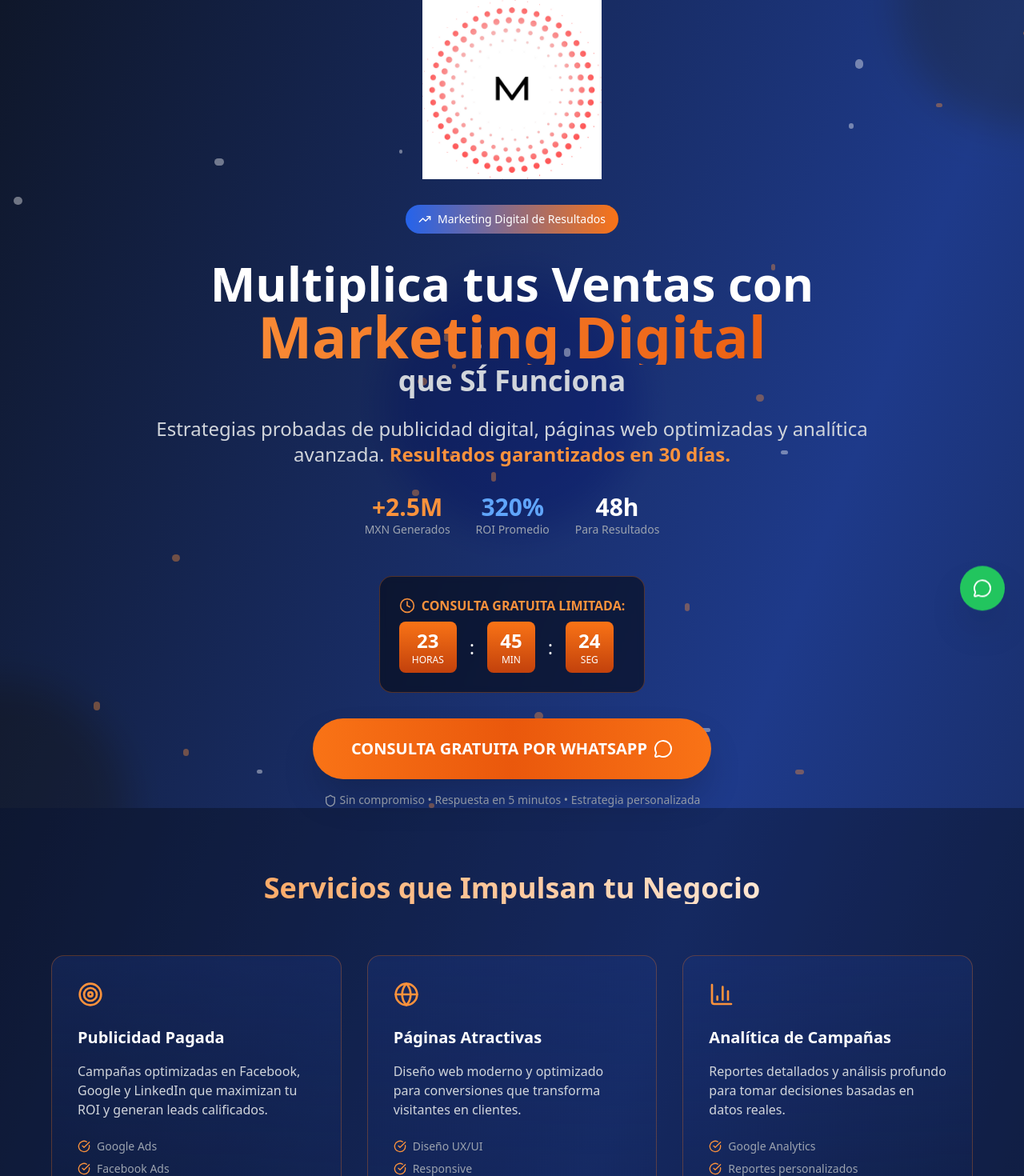
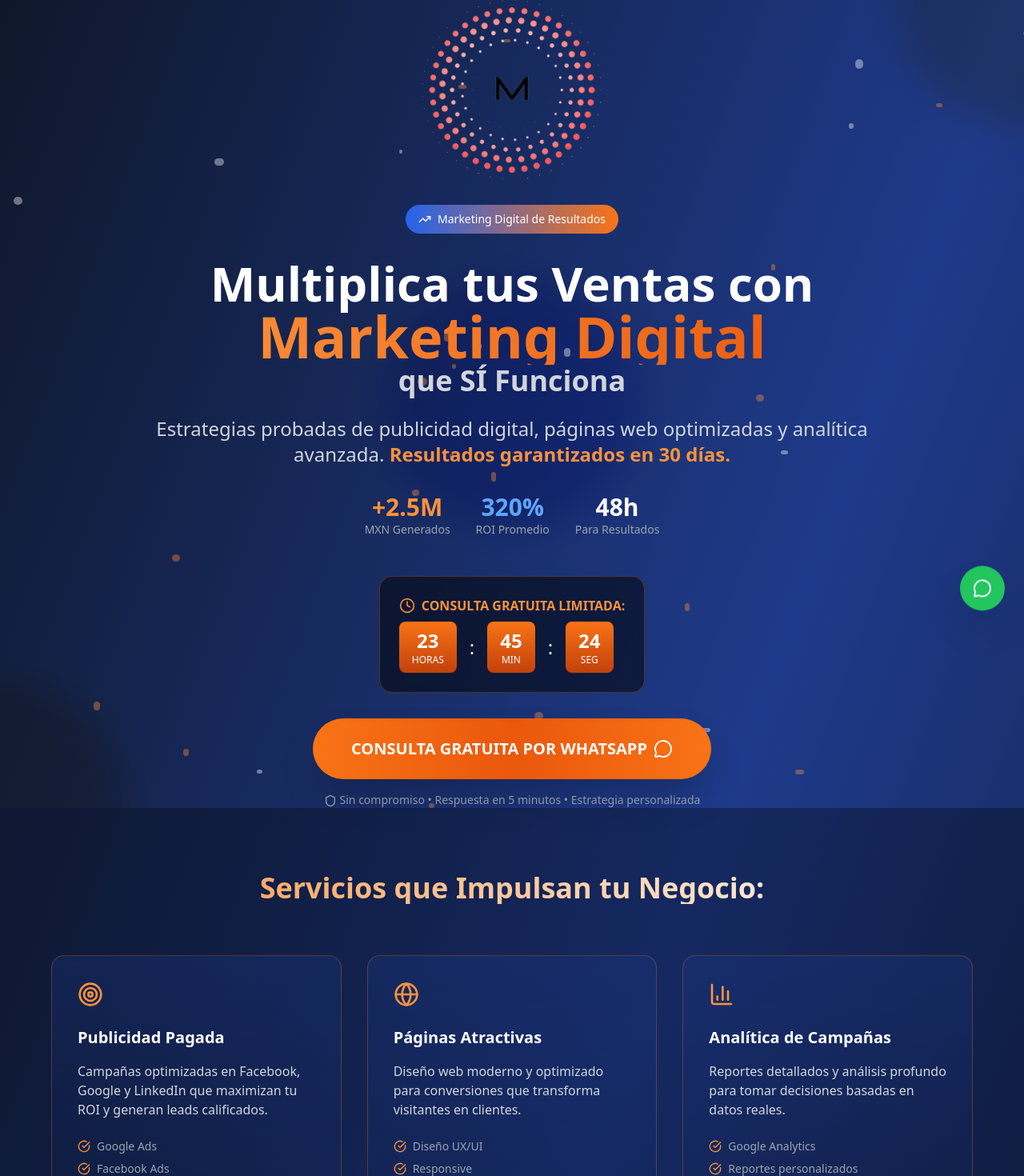
Before and after one commit to wizard-cloud/workspace, a React (Vite) app: page / in a window 1280 px wide. Shown: the top 1470 px of the page at 80% size. Built offline with nearby package versions, Linux system fonts and the light colour scheme.

Commit message:
Sandbox snapshot commit

```diff
--- a/src/MarketingAgencyLanding.tsx
+++ b/src/MarketingAgencyLanding.tsx
@@ -214,7 +214,7 @@ const MarketingAgencyLanding = () => {
           {/* Logo M */}
           <div className="mb-8 flex justify-center">
             <img
-              src="/logo.png"
+              src="/logo2.png"
               alt="Logo de la marca"
               className="w-32 md:w-48 lg:w-56 h-auto object-contain"
             />
@@ -319,7 +319,7 @@ const MarketingAgencyLanding = () => {
       <div className="py-20 px-4 bg-black bg-opacity-30">
         <div className="max-w-6xl mx-auto">
           <h2 className="text-4xl font-bold text-center mb-16 bg-gradient-to-r from-orange-400 to-white bg-clip-text text-transparent">
-            Servicios que Impulsan tu Negocio
+            Servicios que Impulsan tu Negocio:
           </h2>
 
           <div className="grid md:grid-cols-3 gap-8">
```
Also changed, not shown: public/logo2.png (added).
